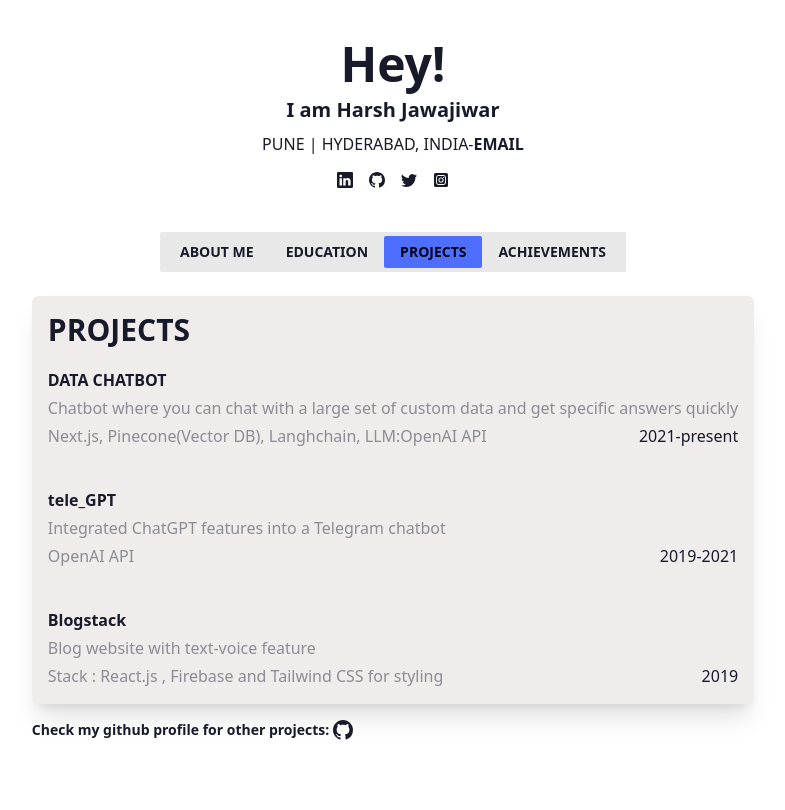
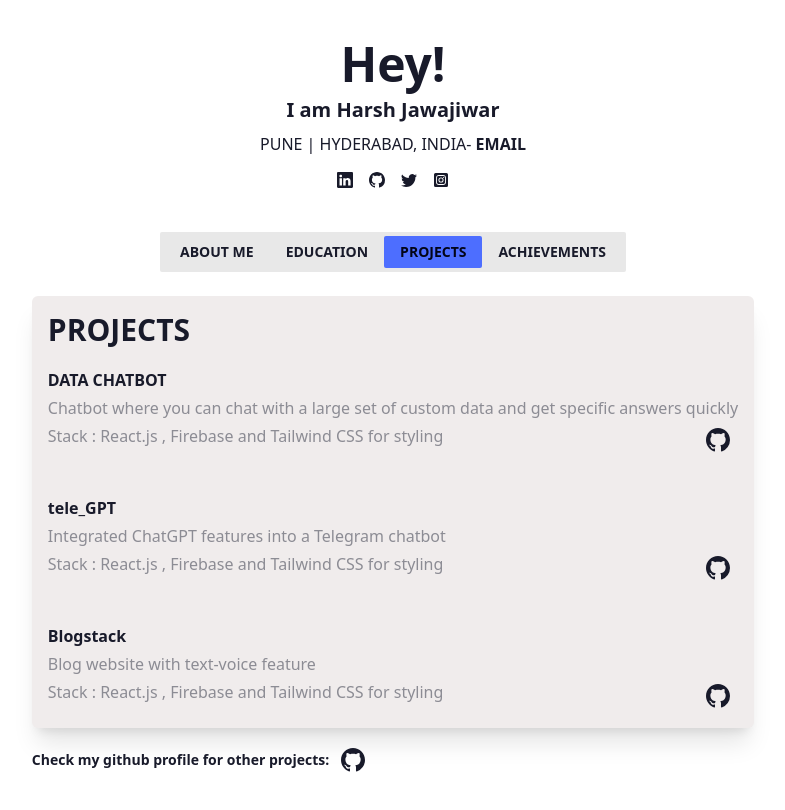
Before and after one commit to HarshJ23/personal-website, a Next.js app: page / in a window 1280 px wide. Both pictures are taken after a click on the link "PROJECTS". Shown: the top 810 px of the page, without its empty margins (247-1032 px from the left). Built offline with nearby package versions, Linux system fonts and the light colour scheme.

Commit message:
links updated

```diff
--- a/components/Projects.jsx
+++ b/components/Projects.jsx
@@ -13,18 +13,18 @@ export default function Projects() {
       <div className="space-y-1">
           <p className="text-left  font-bold">DATA CHATBOT</p>
           <p className="text-left text-[#8c8c94] font-medium">Chatbot where you can chat with a large set of custom data and get specific answers quickly</p>
-          <div className="sm:flex sm:flex-row justify-between">
-          <p className="text-left font-medium text-[#8c8c94]">Next.js, Pinecone(Vector DB), Langhchain, LLM:OpenAI API </p>
-          <p className="text-left">2021-present</p>
+          <div className=" flex flex-row justify-between">
+          <p className="text-left font-medium text-[#8c8c94] ">Stack : React.js , Firebase and Tailwind CSS for styling</p>
+         <a href="https://github.com/HarshJ23/data_chatbot"><BsGithub className="w-6 h-6 my-1 mx-2"/></a>
           </div>
       </div>
 
       <div className="space-y-1">
           <p className="text-left  font-bold">tele_GPT</p>
           <p className="text-left text-[#8c8c94] font-medium">Integrated ChatGPT features into a Telegram chatbot</p>
-          <div className="sm:flex sm:flex-row justify-between">
-          <p className="text-left font-medium text-[#8c8c94] ">OpenAI API</p>
-          <p className="text-left">2019-2021</p>
+          <div className=" flex flex-row justify-between">
+          <p className="text-left font-medium text-[#8c8c94] ">Stack : React.js , Firebase and Tailwind CSS for styling</p>
+         <a href="https://github.com/HarshJ23/TeleGPT"><BsGithub className="w-6 h-6 my-1 mx-2"/></a>
           </div>
       </div>
 
@@ -32,9 +32,9 @@ export default function Projects() {
           <p className="text-left  font-bold">Blogstack</p>
           <p className="text-left text-[#8c8c94] font-medium">Blog website with text-voice feature</p>
 
-          <div className="sm:flex sm:flex-row justify-between">
+          <div className=" flex flex-row justify-between">
           <p className="text-left font-medium text-[#8c8c94] ">Stack : React.js , Firebase and Tailwind CSS for styling</p>
-          <p className="text-left">2019</p>
+         <a href="https://github.com/HarshJ23/blogstack"><BsGithub className="w-6 h-6 my-1 mx-2"/></a>
           </div>
 
 
@@ -50,7 +50,7 @@ export default function Projects() {
 
   </div>
 
-  <p className="text-sm font-semibold mt-4 flex flex-row items-center space-x-1"> <span>Check my github profile for other projects: </span><BsGithub className="w-5 h-5"/></p>
+  <p className="text-sm font-semibold mt-4 flex flex-row items-center space-x-1"> <span>Check my github profile for other projects: </span><a href="https://github.com/HarshJ23"><BsGithub className="w-6 h-6 my-1 mx-2"/></a></p>
 
       </div>
     )
--- a/pages/index.js
+++ b/pages/index.js
@@ -24,23 +24,23 @@ export default function Home() {
           <p>
             PUNE | HYDERABAD, INDIA-
             <span className="font-semibold hover:underline hover:cursor-pointer hover:text-blue-400">
-              EMAIL
+             <a href="mailto:hjawajiwar@gmail.com"> EMAIL</a>
             </span>
           </p>
         </div>
 
         <ul className="flex flex-row space-x-4">
           <li>
-            <BsLinkedin />
+            <a href="https://www.linkedin.com/in/harsh-jawajiwar-086320215/"><BsLinkedin/></a>
           </li>
           <li>
-            <BsGithub />
+           <a href="https://github.com/HarshJ23"><BsGithub /></a>
           </li>
           <li>
-            <BsTwitter />
+            <a href="https://twitter.com/HJawajiwar"><BsTwitter/></a>
           </li>
           <li>
-            <FaInstagramSquare />
+            <a href="https://www.instagram.com/harshj_23/"><FaInstagramSquare/></a>
           </li>
         </ul>
 
```
